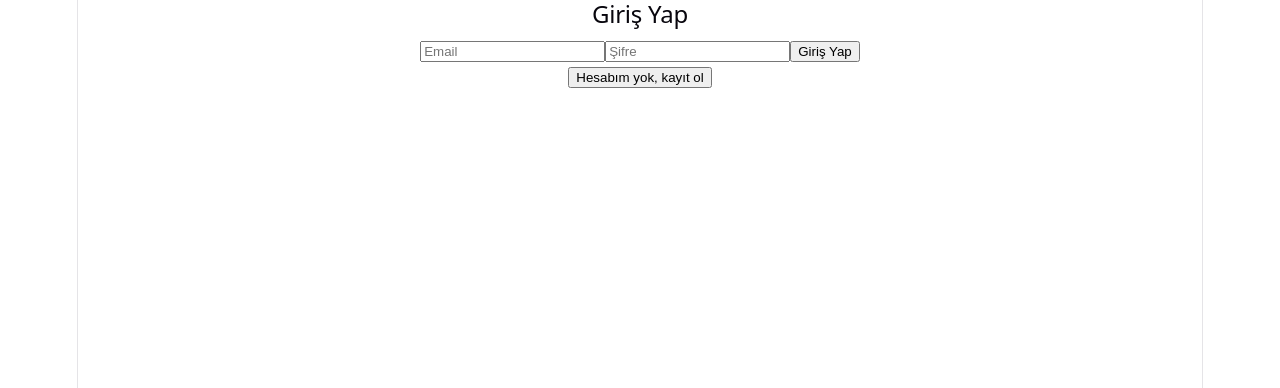
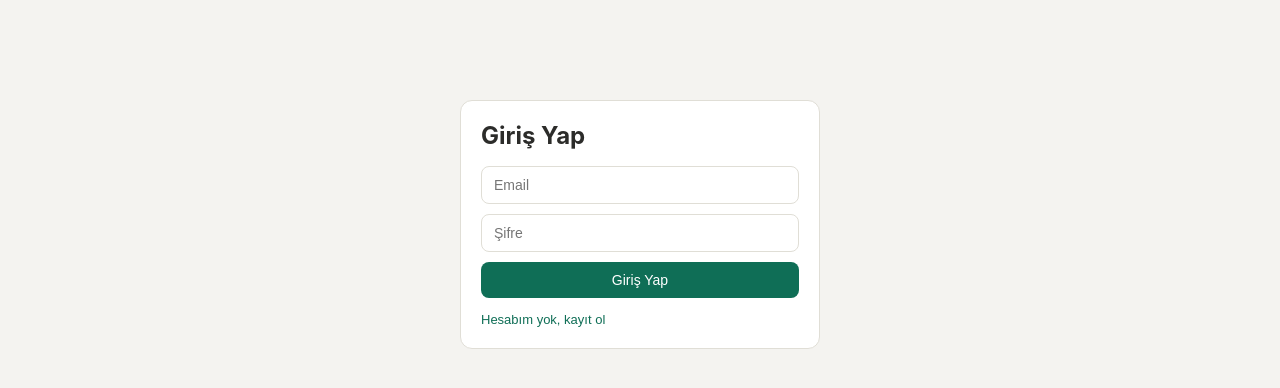
Before and after one commit to mmmkarakoc/gunluk-panom-react, a React (Vite) app: page / in a window 1280 px wide. Shown: the top 388 px of the page. Built offline with nearby package versions, Linux system fonts and the light colour scheme.

Commit message:
CSS düzenlemeleri ve tasarım iyileştirmesi

```diff
--- a/src/App.css
+++ b/src/App.css
@@ -1,184 +1,177 @@
-.counter {
-  font-size: 16px;
-  padding: 5px 10px;
-  border-radius: 5px;
-  color: var(--accent);
-  background: var(--accent-bg);
-  border: 2px solid transparent;
-  transition: border-color 0.3s;
-  margin-bottom: 24px;
-
-  &:hover {
-    border-color: var(--accent-border);
-  }
-  &:focus-visible {
-    outline: 2px solid var(--accent);
-    outline-offset: 2px;
-  }
+* {
+  box-sizing: border-box;
 }
 
-.hero {
-  position: relative;
-
-  .base,
-  .framework,
-  .vite {
-    inset-inline: 0;
-    margin: 0 auto;
+body {
+  margin: 0;
+  font-family: -apple-system, BlinkMacSystemFont, "Segoe UI", sans-serif;
+  background: #f4f3f0;
+  color: #2c2c2a;
 }
 
-  .base {
-    width: 170px;
-    position: relative;
-    z-index: 0;
+.page {
+  max-width: 480px;
+  margin: 0 auto;
+  padding: 40px 20px;
 }
 
-  .framework,
-  .vite {
-    position: absolute;
+.topbar {
+  display: flex;
+  align-items: center;
+  justify-content: space-between;
+  margin-bottom: 20px;
 }
 
-  .framework {
-    z-index: 1;
-    top: 34px;
-    height: 28px;
-    transform: perspective(2000px) rotateZ(300deg) rotateX(44deg) rotateY(39deg)
-      scale(1.4);
+.topbar h1 {
+  font-size: 22px;
+  font-weight: 600;
+  margin: 0;
 }
 
-  .vite {
-    z-index: 0;
-    top: 107px;
-    height: 26px;
-    width: auto;
-    transform: perspective(2000px) rotateZ(300deg) rotateX(40deg) rotateY(39deg)
-      scale(0.8);
-  }
+.card {
+  background: #ffffff;
+  border: 1px solid #e0ded6;
+  border-radius: 12px;
+  padding: 20px;
+  margin-bottom: 20px;
 }
 
-#center {
+.todo-form {
+  display: flex;
+  gap: 8px;
+  margin-bottom: 16px;
+}
+
+.todo-form input {
+  flex: 1;
+  padding: 10px 12px;
+  border: 1px solid #e0ded6;
+  border-radius: 8px;
+  font-size: 14px;
+  outline: none;
+}
+
+.todo-form input:focus {
+  border-color: #0f6e56;
+}
+
+.todo-form button,
+.auth-form button {
+  padding: 10px 16px;
+  border: none;
+  border-radius: 8px;
+  background: #0f6e56;
+  color: white;
+  font-size: 14px;
+  font-weight: 500;
+  cursor: pointer;
+}
+
+.todo-form button:hover,
+.auth-form button:hover {
+  background: #085041;
+}
+
+.todo-list {
+  list-style: none;
+  margin: 0;
+  padding: 0;
   display: flex;
   flex-direction: column;
-  gap: 25px;
-  place-content: center;
-  place-items: center;
-  flex-grow: 1;
-
-  @media (max-width: 1024px) {
-    padding: 32px 20px 24px;
-    gap: 18px;
-  }
+  gap: 8px;
 }
 
-#next-steps {
+.todo-item {
   display: flex;
-  border-top: 1px solid var(--border);
-  text-align: left;
-
-  & > div {
-    flex: 1 1 0;
-    padding: 32px;
-    @media (max-width: 1024px) {
-      padding: 24px 20px;
-    }
+  align-items: center;
+  justify-content: space-between;
+  padding: 10px 12px;
+  background: #f4f3f0;
+  border-radius: 8px;
+  cursor: pointer;
+  font-size: 14px;
+  gap: 12px;
 }
 
-  .icon {
-    margin-bottom: 16px;
-    width: 22px;
-    height: 22px;
+.todo-item span {
+  flex: 1;
+  word-break: break-word;
 }
 
-  @media (max-width: 1024px) {
-    flex-direction: column;
-    text-align: center;
-  }
+.todo-item.done span {
+  text-decoration: line-through;
+  color: #888780;
 }
 
-#docs {
-  border-right: 1px solid var(--border);
-
-  @media (max-width: 1024px) {
-    border-right: none;
-    border-bottom: 1px solid var(--border);
-  }
+.btn-delete {
+  flex-shrink: 0;
+  border: none;
+  background: transparent;
+  color: #d85a30;
+  font-size: 13px;
+  cursor: pointer;
+  padding: 4px 8px;
+  border-radius: 6px;
 }
 
-#next-steps ul {
-  list-style: none;
-  padding: 0;
-  display: flex;
-  gap: 8px;
-  margin: 32px 0 0;
-
-  .logo {
-    height: 18px;
+.btn-delete:hover {
+  background: rgba(216, 90, 48, 0.1);
 }
 
-  a {
-    color: var(--text-h);
-    font-size: 16px;
-    border-radius: 6px;
-    background: var(--social-bg);
-    display: flex;
-    padding: 6px 12px;
-    align-items: center;
-    gap: 8px;
-    text-decoration: none;
-    transition: box-shadow 0.3s;
-
-    &:hover {
-      box-shadow: var(--shadow);
-    }
-    .button-icon {
-      height: 18px;
-      width: 18px;
-    }
+.btn-ghost {
+  border: 1px solid #e0ded6;
+  background: transparent;
+  color: #2c2c2a;
+  padding: 8px 14px;
+  border-radius: 8px;
+  font-size: 13px;
+  cursor: pointer;
 }
 
-  @media (max-width: 1024px) {
-    margin-top: 20px;
-    flex-wrap: wrap;
-    justify-content: center;
-
-    li {
-      flex: 1 1 calc(50% - 8px);
+.btn-ghost:hover {
+  background: #f4f3f0;
 }
 
-    a {
-      width: 100%;
-      justify-content: center;
-      box-sizing: border-box;
-    }
-  }
+.auth-card {
+  max-width: 360px;
+  margin: 60px auto 0;
 }
 
-#spacer {
-  height: 88px;
-  border-top: 1px solid var(--border);
-  @media (max-width: 1024px) {
-    height: 48px;
-  }
+.auth-form {
+  display: flex;
+  flex-direction: column;
+  gap: 10px;
+  margin-top: 16px;
 }
 
-.ticks {
-  position: relative;
-  width: 100%;
-
-  &::before,
-  &::after {
-    content: '';
-    position: absolute;
-    top: -4.5px;
-    border: 5px solid transparent;
+.auth-form input {
+  padding: 10px 12px;
+  border: 1px solid #e0ded6;
+  border-radius: 8px;
+  font-size: 14px;
+  outline: none;
 }
 
-  &::before {
-    left: 0;
-    border-left-color: var(--border);
+.auth-form input:focus {
+  border-color: #0f6e56;
 }
-  &::after {
-    right: 0;
-    border-right-color: var(--border);
+
+.auth-message {
+  font-size: 13px;
+  color: #d85a30;
+  margin: 12px 0 0;
 }
+
+.btn-link {
+  margin-top: 14px;
+  background: none;
+  border: none;
+  color: #0f6e56;
+  font-size: 13px;
+  cursor: pointer;
+  padding: 0;
 }
+
+.btn-link:hover {
+  text-decoration: underline;
+}
--- a/src/App.jsx
+++ b/src/App.jsx
@@ -3,6 +3,7 @@ import TodoForm from './TodoForm';
 import TodoList from './TodoList';
 import Weather from './Weather';
 import Auth from './Auth';
+import './App.css';
 
 function App() {
   const [token, setToken] = useState(localStorage.getItem('token'));
@@ -15,10 +16,7 @@ function App() {
       headers: { Authorization: `Bearer ${token}` },
     })
       .then((res) => res.json())
-      .then((data) => {
-  console.log('Backend’den gelen veri:', data);
-  setTodos(data);
-})
+      .then((data) => setTodos(data))
       .catch((err) => console.error('Görevler alınamadı', err));
   }, [token]);
 
@@ -72,12 +70,20 @@ function App() {
   }
 
   return (
-    <div>
-      <h1>Günlük Panom (React)</h1>
-      <button onClick={handleLogout}>Çıkış Yap</button>
-      <TodoForm onAdd={addTodo} />
-      <TodoList todos={todos} onToggle={toggleTodo} onDelete={deleteTodo} />
-      <Weather />
+    <div className="page">
+      <div className="topbar">
+        <h1>Günlük Panom</h1>
+        <button className="btn-ghost" onClick={handleLogout}>Çıkış Yap</button>
+      </div>
+
+      <section className="card">
+        <TodoForm onAdd={addTodo} />
+        <TodoList todos={todos} onToggle={toggleTodo} onDelete={deleteTodo} />
+      </section>
+
+      <section className="card">
+        <Weather />
+      </section>
     </div>
   );
 }
--- a/src/Auth.jsx
+++ b/src/Auth.jsx
@@ -1,4 +1,5 @@
 import { useState } from 'react';
+import './App.css';
 
 function Auth({ onLogin }) {
   const [email, setEmail] = useState('');
@@ -39,10 +40,11 @@ function Auth({ onLogin }) {
   }
 
   return (
-    <div>
+    <div className="page">
+      <div className="card auth-card">
         <h2>{isRegister ? 'Kayıt Ol' : 'Giriş Yap'}</h2>
 
-      <form onSubmit={handleSubmit}>
+        <form className="auth-form" onSubmit={handleSubmit}>
           <input
             type="email"
             placeholder="Email"
@@ -60,11 +62,12 @@ function Auth({ onLogin }) {
           <button type="submit">{isRegister ? 'Kayıt Ol' : 'Giriş Yap'}</button>
         </form>
 
-      {message && <p>{message}</p>}
+        {message && <p className="auth-message">{message}</p>}
 
-      <button onClick={() => setIsRegister(!isRegister)}>
+        <button className="btn-link" onClick={() => setIsRegister(!isRegister)}>
           {isRegister ? 'Zaten hesabım var, giriş yap' : 'Hesabım yok, kayıt ol'}
         </button>
+      </div>
     </div>
   );
 }
--- a/src/TodoList.jsx
+++ b/src/TodoList.jsx
@@ -1,14 +1,15 @@
 function TodoList({ todos, onToggle, onDelete }) {
   return (
-    <ul>
+    <ul className="todo-list">
       {todos.map((todo) => (
         <li
           key={todo.id}
+          className={todo.done ? 'todo-item done' : 'todo-item'}
           onClick={() => onToggle(todo.id, todo.done)}
-          style={{ textDecoration: todo.done ? 'line-through' : 'none' }}
         >
-          {todo.text}
+          <span>{todo.text}</span>
           <button
+            className="btn-delete"
             onClick={(e) => {
               e.stopPropagation();
               onDelete(todo.id);
--- a/src/index.css
+++ b/src/index.css
@@ -1,111 +1,13 @@
-:root {
-  --text: #6b6375;
-  --text-h: #08060d;
-  --bg: #fff;
-  --border: #e5e4e7;
-  --code-bg: #f4f3ec;
-  --accent: #aa3bff;
-  --accent-bg: rgba(170, 59, 255, 0.1);
-  --accent-border: rgba(170, 59, 255, 0.5);
-  --social-bg: rgba(244, 243, 236, 0.5);
-  --shadow:
-    rgba(0, 0, 0, 0.1) 0 10px 15px -3px, rgba(0, 0, 0, 0.05) 0 4px 6px -2px;
-
-  --sans: system-ui, 'Segoe UI', Roboto, sans-serif;
-  --heading: system-ui, 'Segoe UI', Roboto, sans-serif;
-  --mono: ui-monospace, Consolas, monospace;
-
-  font: 18px/145% var(--sans);
-  letter-spacing: 0.18px;
-  color-scheme: light dark;
-  color: var(--text);
-  background: var(--bg);
-  font-synthesis: none;
-  text-rendering: optimizeLegibility;
-  -webkit-font-smoothing: antialiased;
-  -moz-osx-font-smoothing: grayscale;
-
-  @media (max-width: 1024px) {
-    font-size: 16px;
-  }
+* {
+  margin: 0;
+  padding: 0;
+  box-sizing: border-box;
 }
 
-@media (prefers-color-scheme: dark) {
-  :root {
-    --text: #9ca3af;
-    --text-h: #f3f4f6;
-    --bg: #16171d;
-    --border: #2e303a;
-    --code-bg: #1f2028;
-    --accent: #c084fc;
-    --accent-bg: rgba(192, 132, 252, 0.15);
-    --accent-border: rgba(192, 132, 252, 0.5);
-    --social-bg: rgba(47, 48, 58, 0.5);
-    --shadow:
-      rgba(0, 0, 0, 0.4) 0 10px 15px -3px, rgba(0, 0, 0, 0.25) 0 4px 6px -2px;
-  }
-
-  #social .button-icon {
-    filter: invert(1) brightness(2);
-  }
+html, body, #root {
+  height: 100%;
 }
 
 body {
-  margin: 0;
+  font-family: -apple-system, BlinkMacSystemFont, "Segoe UI", sans-serif;
 }
-
-#root {
-  width: 1126px;
-  max-width: 100%;
-  margin: 0 auto;
-  text-align: center;
-  border-inline: 1px solid var(--border);
-  min-height: 100svh;
-  display: flex;
-  flex-direction: column;
-  box-sizing: border-box;
-}
-
-h1,
-h2 {
-  font-family: var(--heading);
-  font-weight: 500;
-  color: var(--text-h);
-}
-
-h1 {
-  font-size: 56px;
-  letter-spacing: -1.68px;
-  margin: 32px 0;
-  @media (max-width: 1024px) {
-    font-size: 36px;
-    margin: 20px 0;
-  }
-}
-h2 {
-  font-size: 24px;
-  line-height: 118%;
-  letter-spacing: -0.24px;
-  margin: 0 0 8px;
-  @media (max-width: 1024px) {
-    font-size: 20px;
-  }
-}
-p {
-  margin: 0;
-}
-
-code,
-.counter {
-  font-family: var(--mono);
-  display: inline-flex;
-  border-radius: 4px;
-  color: var(--text-h);
-}
-
-code {
-  font-size: 15px;
-  line-height: 135%;
-  padding: 4px 8px;
-  background: var(--code-bg);
-}
```
Lines whose indentation alone changed are shown as unchanged.
